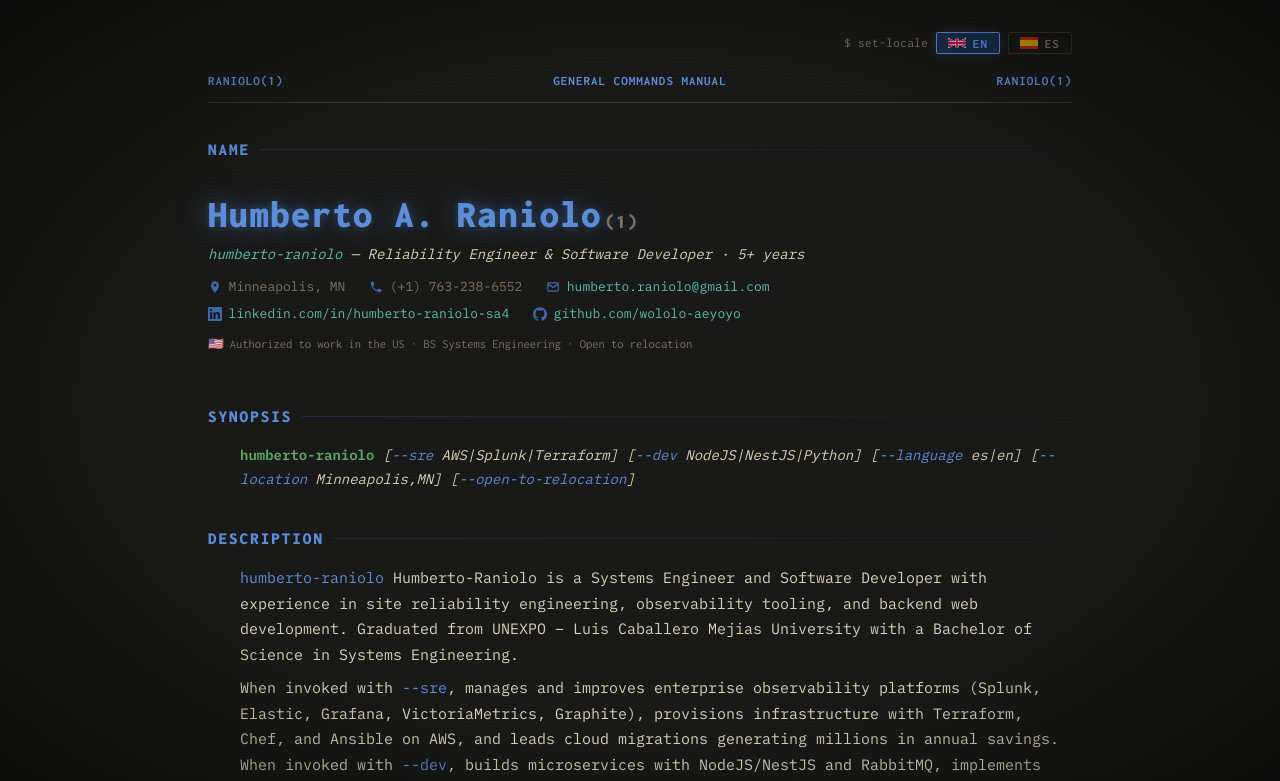
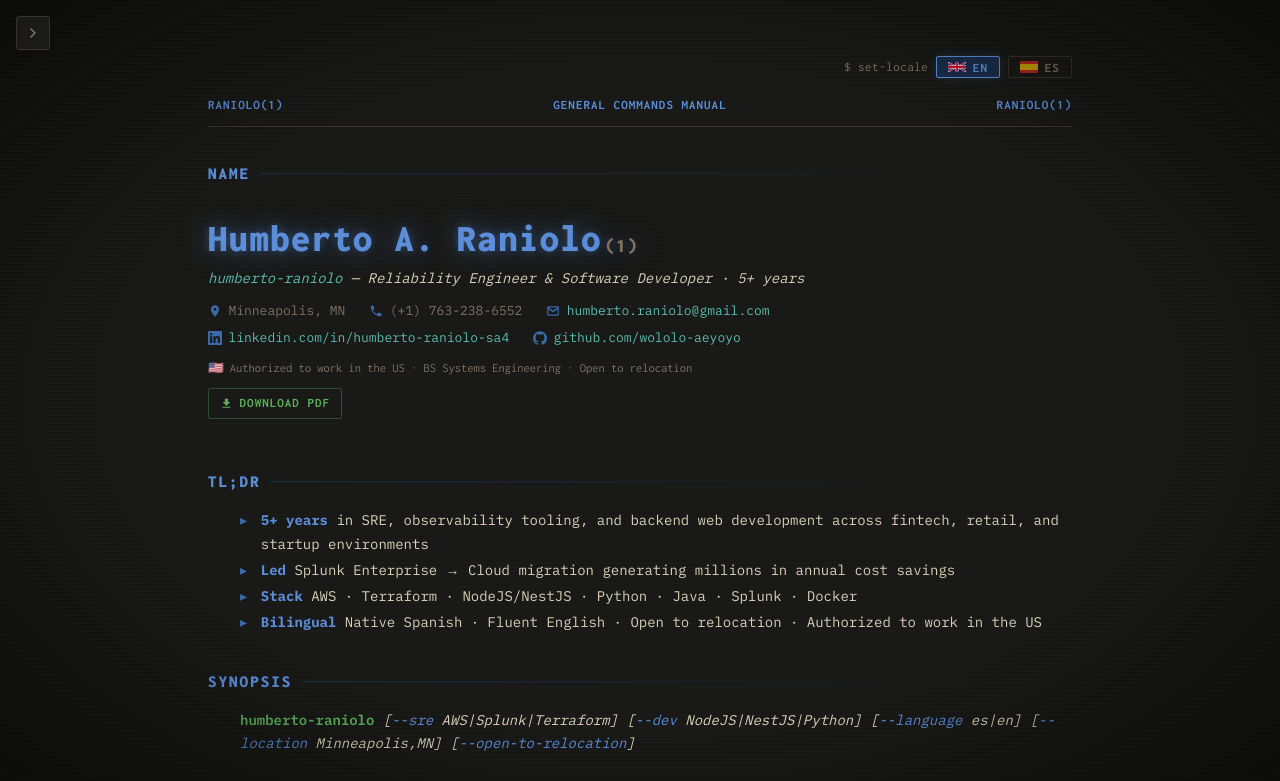
Before and after one commit to wololo-aeyoyo/resume-web, a Next.js app: page / in a window 1280 px wide. Shown: the top 781 px of the page. Built offline with nearby package versions, Linux system fonts and the light colour scheme.

Commit message:
feat: add sidebar navigation and TL;DR section to TerminalPage, update layout metadata, and enhance translations

```diff
--- a/src/app/globals.css
+++ b/src/app/globals.css
@@ -58,7 +58,56 @@
 .terminal {
   max-width: 960px;
   margin: 0 auto;
-  padding: 2rem 3rem 4rem;
+  padding: 3.5rem 3rem 4rem;
+}
+
+/* ── Sidebar toggle button ── */
+.hamburger {
+  position: fixed;
+  top: 1rem;
+  left: 1rem;
+  z-index: 400;
+  display: flex;
+  align-items: center;
+  justify-content: center;
+  width: 34px;
+  height: 34px;
+  background: var(--bg);
+  border: 1px solid var(--border);
+  border-radius: 3px;
+  color: var(--muted);
+  cursor: pointer;
+  transition: left 0.25s cubic-bezier(0.4, 0, 0.2, 1),
+              border-color 0.2s,
+              color 0.2s,
+              box-shadow 0.2s;
+}
+
+.hamburger svg {
+  transition: transform 0.25s cubic-bezier(0.4, 0, 0.2, 1);
+}
+
+.hamburger.is-open {
+  left: min(268px, calc(80vw + 8px));
+}
+
+.hamburger.is-open svg {
+  transform: rotate(180deg);
+}
+
+.hamburger:hover,
+.hamburger.is-open {
+  border-color: var(--amber-dim);
+  color: var(--amber);
+  box-shadow: 0 0 8px rgba(91, 141, 217, 0.15);
+}
+
+/* ── Sidebar backdrop ── */
+.toc-backdrop {
+  position: fixed;
+  inset: 0;
+  z-index: 200;
+  background: rgba(0, 0, 0, 0.45);
 }
 
 /* ── Language bar ── */
@@ -116,6 +165,111 @@
   color: var(--amber);
   background: var(--amber-lo);
   box-shadow: 0 0 10px rgba(91, 141, 217, 0.2);
+}
+
+.pdf-download {
+  display: inline-flex;
+  align-items: center;
+  gap: 0.4rem;
+  margin-top: 0.6rem;
+  padding: 0.22rem 0.7rem;
+  border: 1px solid rgba(90, 175, 90, 0.35);
+  border-radius: 2px;
+  background: transparent;
+  color: var(--green);
+  font-family: var(--font-inconsolata), Inconsolata, monospace;
+  font-size: 13px;
+  font-weight: 700;
+  letter-spacing: 0.08em;
+  text-transform: uppercase;
+  text-decoration: none;
+  cursor: pointer;
+  transition: border-color 0.2s, background 0.2s;
+}
+
+.pdf-download:hover {
+  border-color: var(--green);
+  background: rgba(90, 175, 90, 0.08);
+}
+
+/* ── Table of Contents (fixed left sidebar) ── */
+.toc {
+  position: fixed;
+  left: 0;
+  top: 0;
+  bottom: 0;
+  width: min(260px, 80vw);
+  z-index: 300;
+  display: flex;
+  flex-direction: column;
+  background: var(--bg);
+  border-right: 1px solid #2b3550d9;
+  box-shadow: inset -1px 0 #5b8dd91f;
+  padding: 3.5rem 0.45rem 1.5rem;
+  font-family: var(--font-inconsolata), Inconsolata, monospace;
+  font-size: 12.5px;
+  overflow-y: auto;
+  scrollbar-width: thin;
+  scrollbar-color: #2b3550d9 transparent;
+  transform: translateX(-100%);
+  transition: transform 0.22s cubic-bezier(0.4, 0, 0.2, 1);
+}
+
+.toc::-webkit-scrollbar { width: 6px; }
+.toc::-webkit-scrollbar-track { background: transparent; }
+.toc::-webkit-scrollbar-thumb { background: #2b3550d9; border-radius: 3px; }
+
+.toc.toc-open {
+  transform: translateX(0);
+}
+
+.toc-label {
+  color: var(--amber);
+  font-size: 11px;
+  font-weight: 700;
+  letter-spacing: 0.14em;
+  text-transform: uppercase;
+  margin-bottom: 0.25rem;
+  padding: 0.5rem 0.55rem 0.6rem;
+  border-bottom: 1px solid #2b3550d9;
+}
+
+.toc-item {
+  display: grid;
+  grid-template-columns: 26px 1fr;
+  align-items: center;
+  gap: 0.6rem;
+  padding: 0.5rem 0.55rem;
+  border: 1px solid transparent;
+  border-radius: 6px;
+  color: var(--muted);
+  text-decoration: none;
+  letter-spacing: 0.06em;
+  text-transform: uppercase;
+  font-size: 12.5px;
+  font-weight: 600;
+  white-space: nowrap;
+  overflow: hidden;
+  transition: background 0.14s, border-color 0.14s, color 0.14s;
+}
+
+.toc-item:hover {
+  color: var(--cyan);
+  background: rgba(59, 170, 226, 0.08);
+  border-color: rgba(59, 170, 226, 0.25);
+}
+
+.toc-item:hover .toc-num {
+  color: var(--green);
+}
+
+.toc-num {
+  color: var(--muted);
+  font-size: 12px;
+  font-weight: 600;
+  letter-spacing: 0.04em;
+  text-align: center;
+  flex-shrink: 0;
 }
 
 /* ── Manpage header ── */
@@ -408,6 +562,11 @@
   color: var(--amber-dim);
 }
 
+/* ── TL;DR list ── */
+.tldr-list {
+  padding-left: 2rem;
+}
+
 /* ── Skills grid ── */
 .skills-grid {
   padding-left: 2rem;
@@ -569,7 +728,7 @@
 /* ── Responsive ── */
 @media (max-width: 660px) {
   .terminal {
-    padding: 1.2rem 1.2rem 3rem;
+    padding: 3rem 1.2rem 3rem;
   }
 
   .def-item {
--- a/src/components/TerminalPage.tsx
+++ b/src/components/TerminalPage.tsx
@@ -129,6 +129,7 @@
 export default function TerminalPage() {
   const [locale, setLocale] = useState<Locale>("en");
   const [fading, setFading] = useState(false);
+  const [sidebarOpen, setSidebarOpen] = useState(false);
   const t = useCallback((key: string) => translations[locale][key] ?? key, [locale]);
 
   function switchLocale(next: Locale) {
@@ -223,6 +224,10 @@
       term: t("edu4_term"),
       desc: <a href="https://www.credly.com/badges/39ba9c1d-1279-4a77-a183-28c1bcb6ec7a" target="_blank" rel="noopener noreferrer">Splunk · Credly</a>,
     },
+    {
+      term: t("lang_term"),
+      desc: <>{t("lang_detail")}</>,
+    },
   ];
 
   const recommendations = [
@@ -293,6 +298,17 @@
 
   return (
     <div className="terminal">
+      {/* Sidebar toggle */}
+      <button
+        className={`hamburger${sidebarOpen ? " is-open" : ""}`}
+        onClick={() => setSidebarOpen(o => !o)}
+        aria-label={sidebarOpen ? "Close menu" : "Open menu"}
+      >
+        <svg width="16" height="16" viewBox="0 0 24 24" fill="none" stroke="currentColor" strokeWidth="2.5" strokeLinecap="round" strokeLinejoin="round" aria-hidden="true">
+          <path d="M9 18l6-6-6-6"/>
+        </svg>
+      </button>
+
       {/* Language bar */}
       <div className="lang-bar">
         <span className="lang-prompt">$ set-locale</span>
@@ -319,8 +335,36 @@
         <span className="hdr-right">RANIOLO(1)</span>
       </div>
 
+      {/* Backdrop */}
+      {sidebarOpen && (
+        <div className="toc-backdrop" onClick={() => setSidebarOpen(false)} aria-hidden="true" />
+      )}
+
+      {/* Left sidebar TOC */}
+      <nav className={`toc${sidebarOpen ? " toc-open" : ""} t ${fadeClass}`} aria-label="Page sections">
+        <div className="toc-label">CONTENTS</div>
+        {[
+          { id: "name",        label: t("sec_name") },
+          { id: "tldr",        label: t("sec_tldr") },
+          { id: "synopsis",    label: t("sec_synopsis") },
+          { id: "description", label: t("sec_desc") },
+          { id: "options",     label: t("sec_options") },
+          { id: "history",     label: t("sec_history") },
+          { id: "skills",      label: t("sec_skills") },
+          { id: "keywords",    label: t("sec_kw") },
+          { id: "education",   label: t("sec_edu") },
+          { id: "projects",    label: t("sec_extra") },
+          { id: "references",  label: t("sec_refs") },
+        ].map((item, i) => (
+          <a key={item.id} href={`#${item.id}`} className="toc-item" onClick={() => setSidebarOpen(false)}>
+            <span className="toc-num">{String(i + 1).padStart(2, "0")}</span>
+            {item.label}
+          </a>
+        ))}
+      </nav>
+
       {/* NAME */}
-      <div className="section">
+      <div className="section" id="name">
         <div className={`section-title t ${fadeClass}`}>{t("sec_name")}</div>
         <div className="name-block">
           <div className="cmd-name">
@@ -362,11 +406,38 @@
           <div className={`citizenship t ${fadeClass}`}>
             {t("citizenship")}
           </div>
+          <a
+            href="https://raw.githubusercontent.com/wololo-aeyoyo/Resume-Latex/main/Resume.pdf"
+            download
+            className="pdf-download"
+            aria-label="Download PDF resume"
+          >
+            <svg width="13" height="13" viewBox="0 0 24 24" fill="currentColor" aria-hidden="true">
+              <path d="M19 9h-4V3H9v6H5l7 7 7-7zm-14 9v2h14v-2H5z"/>
+            </svg>
+            Download PDF
+          </a>
         </div>
       </div>
 
+      {/* TL;DR */}
+      <div className="section" id="tldr">
+        <div className={`section-title t ${fadeClass}`}>{t("sec_tldr")}</div>
+        <ul className="exp-desc tldr-list">
+          {["tldr_b1", "tldr_b2", "tldr_b3", "tldr_b4"].map((key) => {
+            const [bold, rest] = t(key).split(" :: ");
+            return (
+              <li key={key} className={`t ${fadeClass}`}>
+                <strong style={{ color: "var(--amber)" }}>{bold}</strong>
+                {rest ? ` ${rest}` : ""}
+              </li>
+            );
+          })}
+        </ul>
+      </div>
+
       {/* SYNOPSIS */}
-      <div className="section">
+      <div className="section" id="synopsis">
         <div className={`section-title t ${fadeClass}`}>{t("sec_synopsis")}</div>
         <div className="body-text">
           <p className={`synopsis-line t ${fadeClass}`}>
@@ -381,7 +452,7 @@
       </div>
 
       {/* DESCRIPTION */}
-      <div className="section">
+      <div className="section" id="description">
         <div className={`section-title t ${fadeClass}`}>{t("sec_desc")}</div>
         <div className="body-text">
           <p className={`t ${fadeClass}`}>
@@ -399,7 +470,7 @@
       </div>
 
       {/* OPTIONS / TECHNICAL SKILLS */}
-      <div className="section">
+      <div className="section" id="options">
         <div className={`section-title t ${fadeClass}`}>{t("sec_options")}</div>
         <div className="def-list">
           {optionsItems.map((item) => (
@@ -415,7 +486,7 @@
       </div>
 
       {/* HISTORY / EXPERIENCE */}
-      <div className="section">
+      <div className="section" id="history">
         <div className={`section-title t ${fadeClass}`}>{t("sec_history")}</div>
         {experienceEntries.map((entry, idx) => (
           <div className="exp-entry" key={idx}>
@@ -436,7 +507,7 @@
       </div>
 
       {/* FILES / SKILLS */}
-      <div className="section">
+      <div className="section" id="skills">
         <div className={`section-title t ${fadeClass}`}>{t("sec_skills")}</div>
         <div className="skills-grid">
           {skills.map((s) => (
@@ -446,7 +517,7 @@
       </div>
 
       {/* KEYWORDS */}
-      <div className="section">
+      <div className="section" id="keywords">
         <div className={`section-title t ${fadeClass}`}>{t("sec_kw")}</div>
         <div className="tags">
           {keywords.map((kw) => (
@@ -456,7 +527,7 @@
       </div>
 
       {/* DEPENDENCIES / EDUCATION */}
-      <div className="section">
+      <div className="section" id="education">
         <div className={`section-title t ${fadeClass}`}>{t("sec_edu")}</div>
         <div className="def-list">
           {eduItems.map((item, idx) => (
@@ -469,7 +540,7 @@
       </div>
 
       {/* PROJECTS */}
-      <div className="section">
+      <div className="section" id="projects">
         <div className={`section-title t ${fadeClass}`}>{t("sec_extra")}</div>
         <div className="body-text">
           {[
@@ -493,7 +564,7 @@
       </div>
 
       {/* REFERENCES */}
-      <div className="section">
+      <div className="section" id="references">
         <div className={`section-title t ${fadeClass}`}>{t("sec_refs")}</div>
         <div className="refs-list">
           {recommendations.map((ref) => (
--- a/src/data/translations.ts
+++ b/src/data/translations.ts
@@ -7,6 +7,11 @@
     tagline: "Reliability Engineer & Software Developer · 5+ years",
     location: "Minneapolis, MN",
     citizenship: "🇺🇸 Authorized to work in the US · BS Systems Engineering · Open to relocation",
+    sec_tldr: "TL;DR",
+    tldr_b1: "5+ years :: in SRE, observability tooling, and backend web development across fintech, retail, and startup environments",
+    tldr_b2: "Led :: Splunk Enterprise → Cloud migration generating millions in annual cost savings",
+    tldr_b3: "Stack :: AWS · Terraform · NodeJS/NestJS · Python · Java · Splunk · Docker",
+    tldr_b4: "Bilingual :: Native Spanish · Fluent English · Open to relocation · Authorized to work in the US",
     sec_synopsis: "SYNOPSIS",
     sec_desc: "DESCRIPTION",
     desc_p1:
@@ -49,6 +54,8 @@
     edu2_term: "Splunk Cloud Administration",
     edu3_term: "Splunk Cluster Administration",
     edu4_term: "Using the Splunk REST API",
+    lang_term: "Languages",
+    lang_detail: "Spanish (Native), English (Fluent)",
     sec_extra: "PROJECTS",
     extra_p1:
       "Digitization of Pressure Measurements for Lab Equipment (April 2018) — Built a circuit system using ASM, C++, PIC16F887, Arduino, and ESP8266 that collected tension transducer data and transmitted readings to Google Sheets and an Android application in real-time.",
@@ -65,6 +72,11 @@
     tagline: "Ingeniero de site Reliability & Desarrollador de Software · +5 años",
     location: "Minneapolis, MN",
     citizenship: "🇺🇸 Autorizado para trabajar en EE.UU. · Ing. en Sistemas · Disponible para reubicación",
+    sec_tldr: "TL;DR",
+    tldr_b1: "+5 años :: en SRE, herramientas de observabilidad y desarrollo web backend en entornos fintech, retail y startups",
+    tldr_b2: "Lideró :: la migración de Splunk Enterprise a Cloud, generando millones en ahorros anuales",
+    tldr_b3: "Stack :: AWS · Terraform · NodeJS/NestJS · Python · Java · Splunk · Docker",
+    tldr_b4: "Bilingüe :: Español nativo · Inglés fluido · Disponible para reubicación · Autorizado para trabajar en EE.UU.",
     sec_synopsis: "SINOPSIS",
     sec_desc: "DESCRIPCIÓN",
     desc_p1:
@@ -107,6 +119,8 @@
     edu2_term: "Splunk Cloud Administration",
     edu3_term: "Splunk Cluster Administration",
     edu4_term: "Using the Splunk REST API",
+    lang_term: "Idiomas",
+    lang_detail: "Español (Nativo), Inglés (Fluido)",
     sec_extra: "PROYECTOS",
     extra_p1:
       "Digitalización de Mediciones de Presión para Equipos de Laboratorio (Abril 2018) — Construí un sistema de circuitos usando ASM, C++, PIC16F887, Arduino y ESP8266 que recolectaba datos de transductores de tensión y transmitía lecturas a Google Sheets y una aplicación Android en tiempo real.",
```
Also changed, not shown: src/app/layout.tsx (+10 -1 lines), 1 other file (tests, documents, lock files or other folders).
